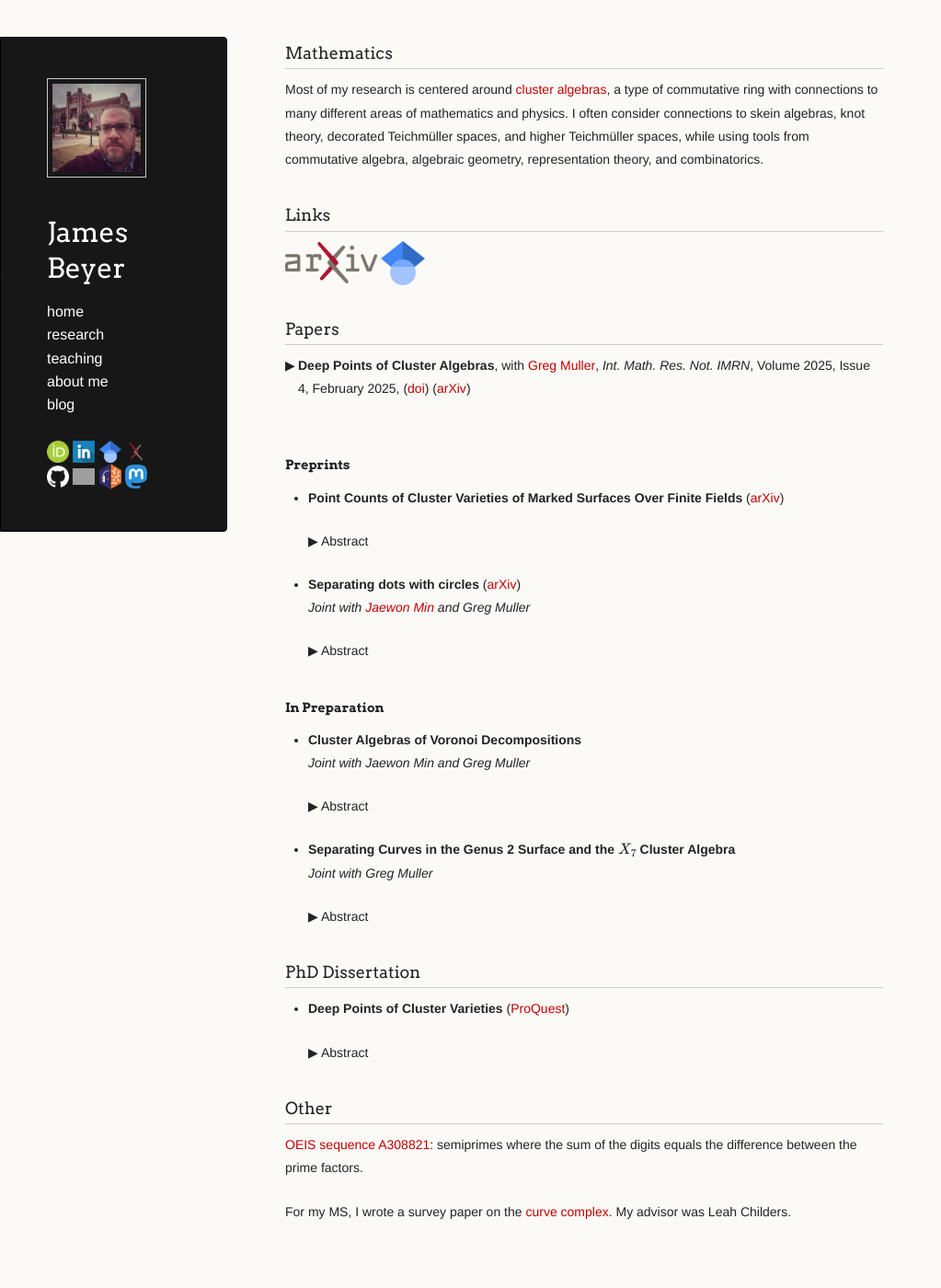
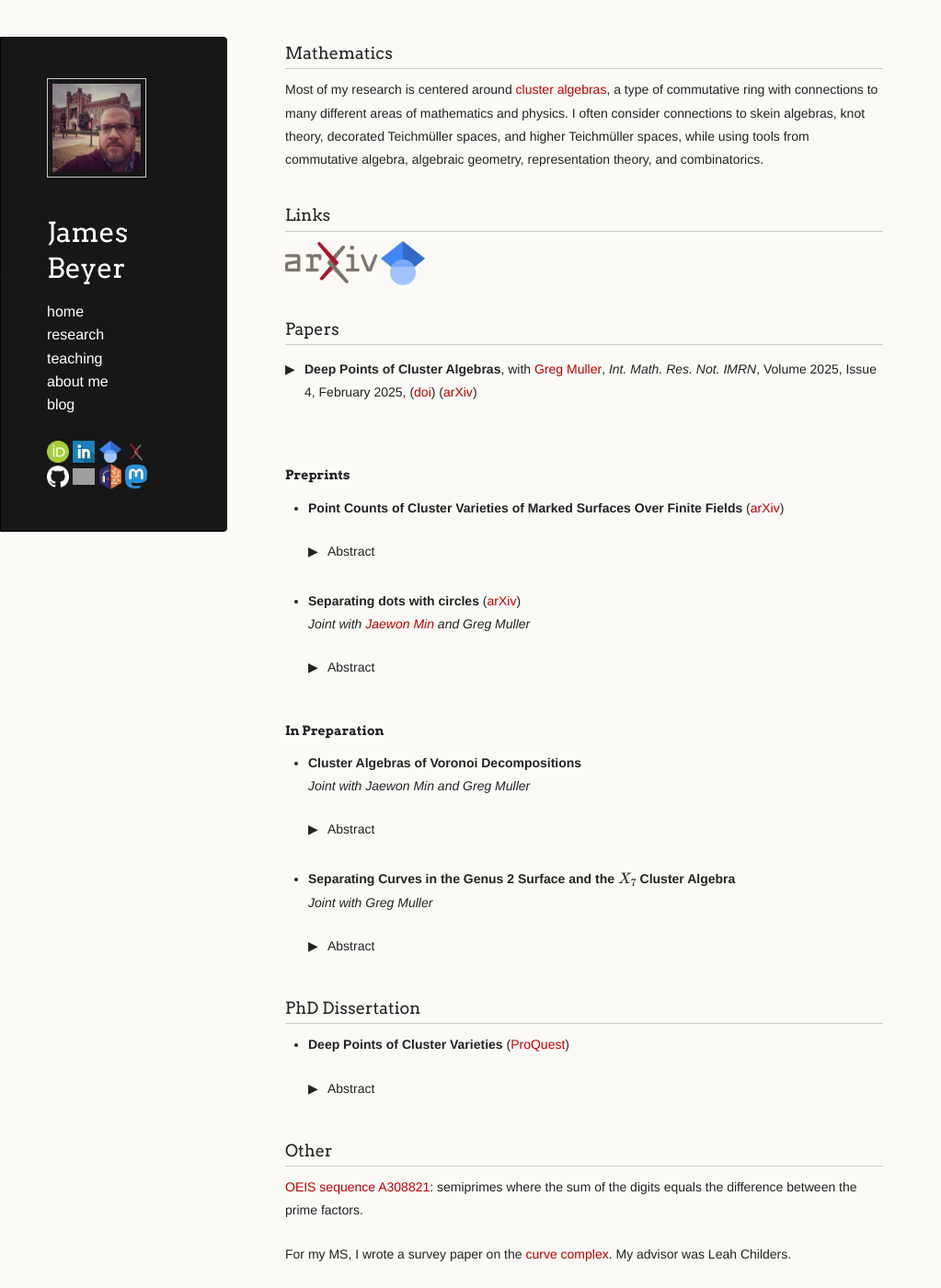
Before and after one commit to jebeyer/jebeyer.github.io, a Jekyll site: the page built from research.md, in a window 1280 px wide and 1400 px high. Shown: the whole window at 92% size, without its empty margins (0-1023 px from the left). Built offline with Jekyll 4.4.1, drawn with Linux system fonts in a browser that asks for light colours; a script that is not in the unit is left out; our own code applies the rules of GitHub Pages for plain Markdown files; grey boxes are pictures that could not be loaded.

Commit message:
Update default.html

```diff
--- a/_layouts/default.html
+++ b/_layouts/default.html
@@ -19,13 +19,14 @@
     {% endif %}
     <style>
       details {
-        margin: 0;
+        margin: 1em 0;
       }
       summary {
         list-style: none;
         display: flex;
-        gap: 0;
-        margin-bottom: 0;
+        gap: 0.5em;
+        margin: 0;
+        margin-bottom: 0.5em;
         align-items: start;
         cursor: pointer;
       }
```
